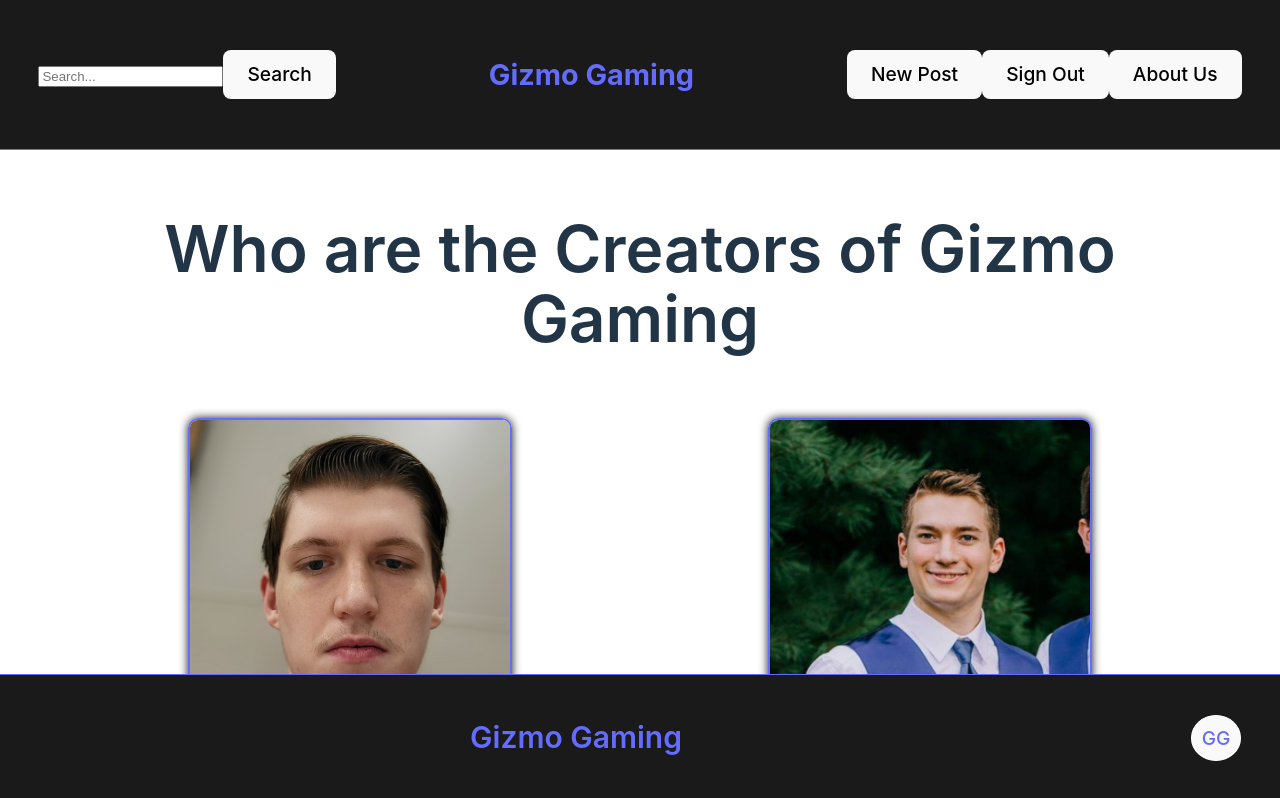
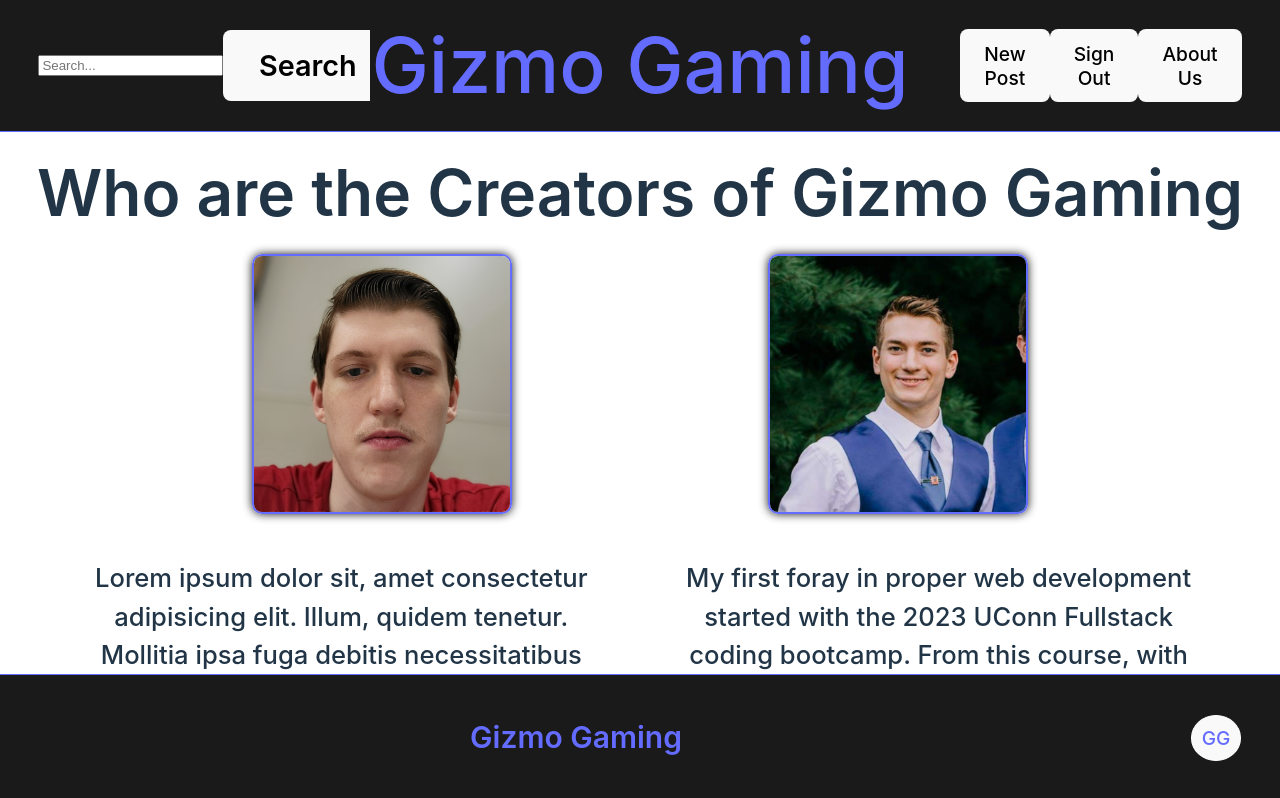
Before and after one commit to RonaldMartin02/gizmo-gaming-V1, a React (Vite) app in the folder client/: page /AboutUs in a window 1280 px wide. Shown: the top 798 px of the page. Built offline with nearby package versions, Linux system fonts and the light colour scheme; sample sign-in values are in the browser's storage.

Commit message:
search function works!

```diff
--- a/client/src/components/LoggedInHeader.jsx
+++ b/client/src/components/LoggedInHeader.jsx
@@ -13,37 +13,43 @@
   };
 
   const handleSearch = () => {
+    if (searchTerm.trim() === '') {
+      alert('Please enter a search term.');
+      return;
+    }
     window.location.href = `/Search/${searchTerm}`;
   };
 
   const currentPage = useLocation().pathname;
   if (currentPage === "/Build/Create") {
     return (
-      <header>
-        <h2 className='GizmoGaming' onClick={() => { window.location.href = "/" }}>Gizmo Gaming</h2>
-        <div>
+      <header className='Header'>
+        <div className='Header_Search' />
+        <div className='Header_GizmoGaming' onClick={() => { window.location.href = "/" }}>Gizmo Gaming</div>
+        <div className='Header_Btns'>
           <button onClick={() => { window.location.href = "/" }}>Home</button>
           <button onClick={handleLogOut}>Sign Out</button>
+          <button onClick={() => { window.location.href = "/Aboutus" }}>About Us</button>
         </div>
       </header>
     );
   } else {
     return (
-      <header>
-        <div className='search'>
+      <header className='Header'>
+        <div className='Header_Search'>
           <input
             type="text"
             value={searchTerm}
             onChange={handleChange}
             placeholder="Search..."
           />
-          <button className='search_btn' onClick={handleSearch}>Search</button>
+          <button className='Header_Search_Btn' onClick={handleSearch}>Search</button>
         </div>
-        <h2 className='GizmoGaming' onClick={() => { window.location.href = "/" }}>Gizmo Gaming</h2>
-        <div>
-          <button onClick={() => { window.location.href = "./Build/Create" }}>New Post</button>
+        <div className='Header_GizmoGaming' onClick={() => { window.location.href = "/" }}>Gizmo Gaming</div>
+        <div className='Header_Btns'>
+          <button onClick={() => { window.location.href = "/Build/Create" }}>New Post</button>
           <button onClick={handleLogOut}>Sign Out</button>
-          <button onClick={() => { window.location.href = "./Aboutus" }}>About Us</button>
+          <button onClick={() => { window.location.href = "/Aboutus" }}>About Us</button>
         </div>
       </header>
     );
--- a/client/src/index.scss
+++ b/client/src/index.scss
@@ -5,7 +5,6 @@
   color-scheme: light dark;
   color: rgba(255, 255, 255, 0.87);
   background-color: #242424;
-
   font-synthesis: none;
   text-rendering: optimizeLegibility;
   -webkit-font-smoothing: antialiased;
@@ -36,6 +35,12 @@
   line-height: 1.1;
 }
 
+h2 {
+  font-size: 2.8em;
+  line-height: 1.1;
+  margin: auto;
+}
+
 button {
   border-radius: 8px;
   border: 1px solid transparent;
@@ -57,18 +62,59 @@
   outline: 4px auto -webkit-focus-ring-color;
 }
 
-
-header {
+.Header {
   display: flex;
+  flex-direction: row;
   justify-content: space-between;
   align-items: center;
-  padding: 1.5em 2em;
+  padding: 2% 2em;
   background-color: #1a1a1a;
   color: #646cff;
   font-size: 1.2em;
-  // font-weight: 500;
+  font-weight: 500;
   font-family: inherit;
   border-bottom: 1px solid #646cff;
+  max-height: 10%;
+
+  &_Search {
+    display: flex;
+    flex-direction: row;
+    align-items: center;
+    width: 20%;
+  }
+
+  &_GizmoGaming {
+    font-size: 4em;
+    font-weight: 600;
+    cursor: pointer;
+    display: flex;
+    align-items: center;
+    border-radius: 8px;
+    border: 1px solid transparent;
+    // padding: 0.6em 1.2em;
+    // font-size: 1em;
+    font-weight: 500;
+    font-family: inherit;
+    background-color: #1a1a1a;
+    cursor: pointer;
+    transition: border-color 0.25s;
+  }
+  &_Btns {
+    display: flex;
+    flex-direction: row;
+    justify-content: end;
+    align-items: center;
+    width: 20%;
+  }
+
+  &_Search_Btn {
+    justify-content: start;
+    font-size: 1.5em;
+    font-weight: 600;
+    cursor: pointer;
+    display: flex;
+    align-items: center;
+  }
 }
 
 footer {
@@ -113,6 +159,7 @@
 
 .Footer {
   width: 100%;
+
   &_Div {
     &_Left {
 
@@ -252,7 +299,7 @@
   &_title {
     font-size: 4rem;
     font-weight: 600;
-    margin: 5%;
+    margin: 2%;
   }
 
   &_div {
@@ -270,8 +317,8 @@
       width: 100%;
 
       &_img {
-        width: 25%;
-        height: 25%;
+        width: 20%;
+        height: 20%;
         margin: 0 10%;
         border: #646cff 2px solid;
         border-radius: 10px;
@@ -290,8 +337,8 @@
 
   &_description {
     display: flex;
-    flex-direction: row;
-    font-size: 1.8rem;
+    flex-direction: column;
+    font-size: 1.6rem;
     font-weight: 500;
     margin-bottom: 180px;
     width: 40%;
@@ -373,13 +420,15 @@
     }
   }
 }
-.post{
+
+.post {
   display: flex;
   flex-direction: column;
   justify-content: center;
   align-items: center;
   padding: 20px;
   margin-top: 4%;
+
   &_body {
     cursor: pointer;
     width: 70%;
@@ -393,10 +442,11 @@
     border: 1px solid #646cff;
     border-radius: 10px;
     box-shadow: 0 0 10px 0 #646cff;
-    transition:  transform 200ms ease-in color;
-  &:hover {
-    transform: scale(1.02);
-  }
+    transition: transform 200ms ease-in color;
+
+    &:hover {
+      transform: scale(1.02);
+    }
 
   }
 }
--- a/client/src/pages/Aboutus.jsx
+++ b/client/src/pages/Aboutus.jsx
@@ -13,9 +13,10 @@
       <img className='About_div_imgs_img' src={JPortrait} alt="" />
         </div>
         <div className='About_description_div'>
-      <p className='About_description'>Lorem ipsum dolor sit, amet consectetur adipisicing elit. Illum, quidem tenetur. Mollitia ipsa fuga debitis necessitatibus aspernatur distinctio eum neque dolore atque quisquam. Beatae quaerat deserunt expedita maxime labore commodi? Lorem, ipsum dolor sit amet consectetur adipisicing elit. Perspiciatis, eligendi? Ab ipsam nihil pariatur placeat quidem repudiandae sed numquam eos, maxime, provident corrupti cupiditate officiis sapiente similique. Aperiam, repellat veritatis. </p>
+      <div className='About_description'><p>Lorem ipsum dolor sit, amet consectetur adipisicing elit. Illum, quidem tenetur. Mollitia ipsa fuga debitis necessitatibus aspernatur distinctio eum neque dolore atque quisquam. Beatae quaerat deserunt expedita maxime labore commodi? Lorem, ipsum dolor sit amet consectetur adipisicing elit. Perspiciatis, eligendi? Ab ipsam nihil pariatur placeat quidem repudiandae sed numquam eos, maxime, provident corrupti cupiditate officiis sapiente similique. Aperiam, repellat veritatis. </p>
+      </div>
 
-      <p className='About_description'>My first foray in proper web development started with the 2023 UConn Fullstack coding bootcamp. From this course, with the training staff we had available to us, I was given a solid platform to be able to grow and improve my skills as a developer from. In terms of gamers, I was a pretty shotty one (pun fully intended) being that I only played one or two FPS games. The idea behind this project then, was to offer novice gamers like myself a platform to learn specific tactics and character development that would make starting a new game a smoother process. We all know what its like to jump into a AAA title game months after launch just to be demolished. The goal of Gizmo Gaming is to alleviate that and sort of level the playing field, so to speak. Game On, Players!</p>
+      <div className='About_description'><p>My first foray in proper web development started with the 2023 UConn Fullstack coding bootcamp. From this course, with the training staff we had available to us, I was given a solid platform to be able to grow and improve my skills as a developer from. In terms of gamers, I was a pretty shotty one (pun fully intended) being that I only played one or two FPS games.</p><p> The idea behind this project then, was to offer novice gamers like myself a platform to learn specific tactics and character development that would make starting a new game a smoother process. We all know what its like to jump into a AAA title game months after launch just to be demolished. The goal of Gizmo Gaming is to alleviate that and sort of level the playing field, so to speak. Game On, Players!</p></div>
       </div>
       </div>
     </div>
--- a/client/src/pages/Search.jsx
+++ b/client/src/pages/Search.jsx
@@ -16,23 +16,15 @@
     const handleSearch = () => {
         const filteredPosts = posts.filter((post) =>
             post.game.toLowerCase().includes(search.toLowerCase()));
-
+            if (filteredPosts.length === 0) {
+                alert('No results found.');
+                window.location.href = "/";
+            }
         return filteredPosts;
     };
 
     if (loading) {
-        return <div>Loading...</div>;
-    }
-
-    if (posts.length === 0) {
-        return (
-            <>
-                <h1>No posts yet</h1>
-                <div>
-                    <Link to="/build/create">Create a new post</Link>
-                </div>
-            </>
-        );
+        return <div className='loadingIcon'>Loading...</div>;
     }
 
     const filteredPosts = handleSearch();
```
